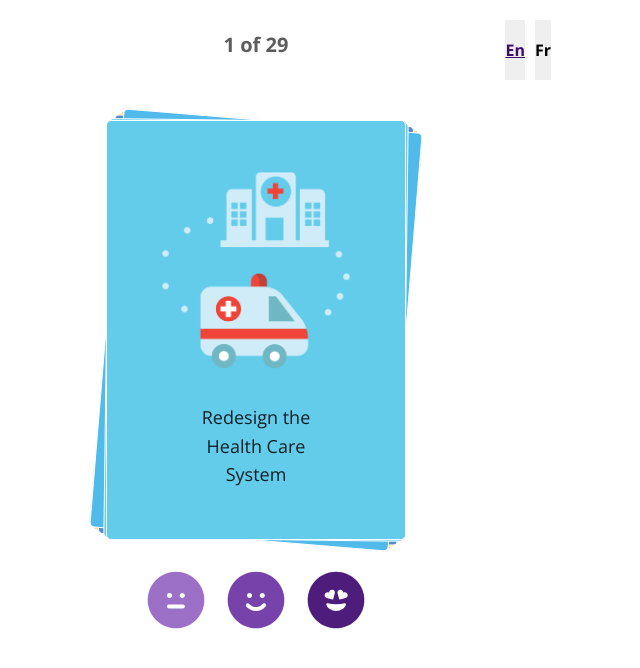
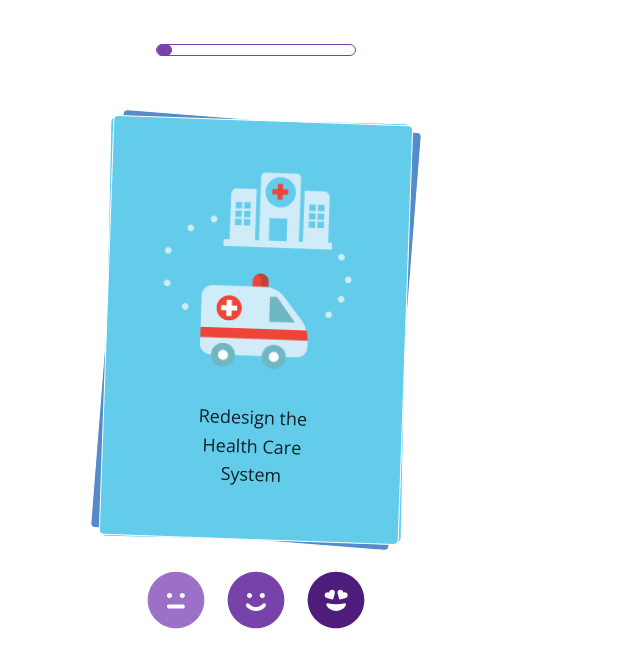
Before and after one commit to mysparkpath/Sparkpathrhok, a React (Create React App) app: page /cards in a window 1280 px wide. Shown: the top 668 px of the page, without its empty margins (384-1024 px from the left). Built offline with nearby package versions, Linux system fonts and the light colour scheme.

Commit message:
create progress bar and limited deck to 5 cards

```diff
--- a/src/CardApp/CardDeck.js
+++ b/src/CardApp/CardDeck.js
@@ -2,6 +2,7 @@ import React, { useContext } from 'react'
 import styled, { css } from 'styled-components/macro'
 import { darken } from 'polished'
 import { DeckContext } from '../App'
+import CardProgress from './CardProgress'
 import CardButton from './CardButton'
 import UndoButton from './UndoButton'
 import Image from '../components/image'
@@ -64,26 +65,13 @@ const CardStackWrapper = styled.div`
 const DeckHeader = styled.div`
   padding: 2rem;
   display: flex;
-  justify-content: flex-end;
+  justify-content: center;
+  align-items: center;
   align-self: center;
   position: relative;
   height: 10rem;
   max-width: 65rem;
   width: 100%;
-`
-
-const CardProgress = styled.div`
-  display: flex;
-  justify-content: flex-end;
-  align-self: stretch;
-  max-width: 50rem;
-  font-weight: 600;
-  font-size: 2rem;
-  height: 5rem;
-  position: absolute;
-  left: 50%;
-  top: 3.5rem;
-  transform: translateX(-50%);
 `
 
 const CardButtonList = styled.div`
@@ -221,8 +209,8 @@ const CardDeck = () => {
     myTop3,
     setMyTop3,
     showTop3,
-    language,
-    setLanguage,
+    // language,
+    // setLanguage,
   } = useContext(DeckContext)
 
   const { initial: deck, yes } = deckState
@@ -231,16 +219,12 @@ const CardDeck = () => {
     return showTop3 ? 0 : totalCount - deck.length + 1
   }
 
-  const getProgressCount = () => {
-    if (showTop3) return 'Select up to 3'
-    return `${getCurrentIndex()} of ${totalCount}`
-  }
+  const progress = Math.ceil((getCurrentIndex() * 100) / totalCount)
 
   const current = deck && deck.length > 0 ? deck[deck.length - 1] : null
 
   const handleCardButtonClick = (e, { callback }) => {
     e.preventDefault()
-    console.log(deck)
     callback(current)
   }
 
@@ -260,7 +244,6 @@ const CardDeck = () => {
   const getTopCard = i => {
     const currentCard = myTop3[i]
     if (currentCard) {
-      console.log(currentCard.path)
       const path = require(`../${currentCard.image_path}`)
       return (
         <Top3Card bg={currentCard.variant} contrast={currentCard.contrast}>
@@ -278,16 +261,15 @@ const CardDeck = () => {
     }
     return <Top3Card />
   }
-  console.log(myTop3.length)
 
   const showArrowButtons = Boolean(showTop3 && deck.length)
 
   return (
     <CardDeckWrapper>
       <DeckHeader>
-        <CardProgress>{getProgressCount()}</CardProgress>
+        <CardProgress progress={progress} />
         <UndoButton />
-        <Button {...languageButtonProps} onClick={() => setLanguage('en')}>
+        {/* <Button {...languageButtonProps} onClick={() => setLanguage('en')}>
           <Text
             color={language === 'en' ? '#3c0d68' : ''}
             textDecoration={language === 'en' ? 'underline' : 'none'}
@@ -302,11 +284,13 @@ const CardDeck = () => {
           >
             Fr
           </Text>
-        </Button>
+        </Button> */}
       </DeckHeader>
 
       <CardStackWrapper istop3={showTop3}>
-        {deck.map((card, index) => (
+        {deck
+          .filter((_, i) => i > deck.length - 5)
+          .map((card, index) => (
             <Card
               key={card.key}
               isTop3={showTop3}
--- /dev/null
+++ b/src/CardApp/CardProgress.js
@@ -0,0 +1,30 @@
+import React from 'react'
+import styled from 'styled-components'
+import { darken } from 'polished'
+
+const CardProgressBar = styled.div`
+  border: 1px solid ${darken(0.15, '#9d70c7')};
+  content: '';
+  height: 1.2rem;
+  width: 20rem;
+  border-radius: 10px;
+`
+
+const CardProgressFill = styled.div`
+  border: 1px solid ${darken(0.15, '#9d70c7')};
+  height: 1.2rem;
+  margin-top: -1px;
+  width: ${props => `${props.progress}%`}};
+  min-width: 1.5rem;
+  border-radius: 10px;
+  background: ${darken(0.15, '#9d70c7')};
+`
+const CardProgress = ({ progress }) => {
+  return (
+    <CardProgressBar>
+      <CardProgressFill progress={progress} />
+    </CardProgressBar>
+  )
+}
+
+export default CardProgress
--- a/src/CardApp/UndoButton.js
+++ b/src/CardApp/UndoButton.js
@@ -15,7 +15,9 @@ const ButtonWrapper = styled.button`
   align-items: center;
   border: none;
   background: none;
-  margin-right: 2rem;
+  margin-right: 1rem;
+  position: absolute;
+  margin-left: 15rem;
 `
 
 const UndoButton = () => {
```
Lines whose indentation alone changed are shown as unchanged.
